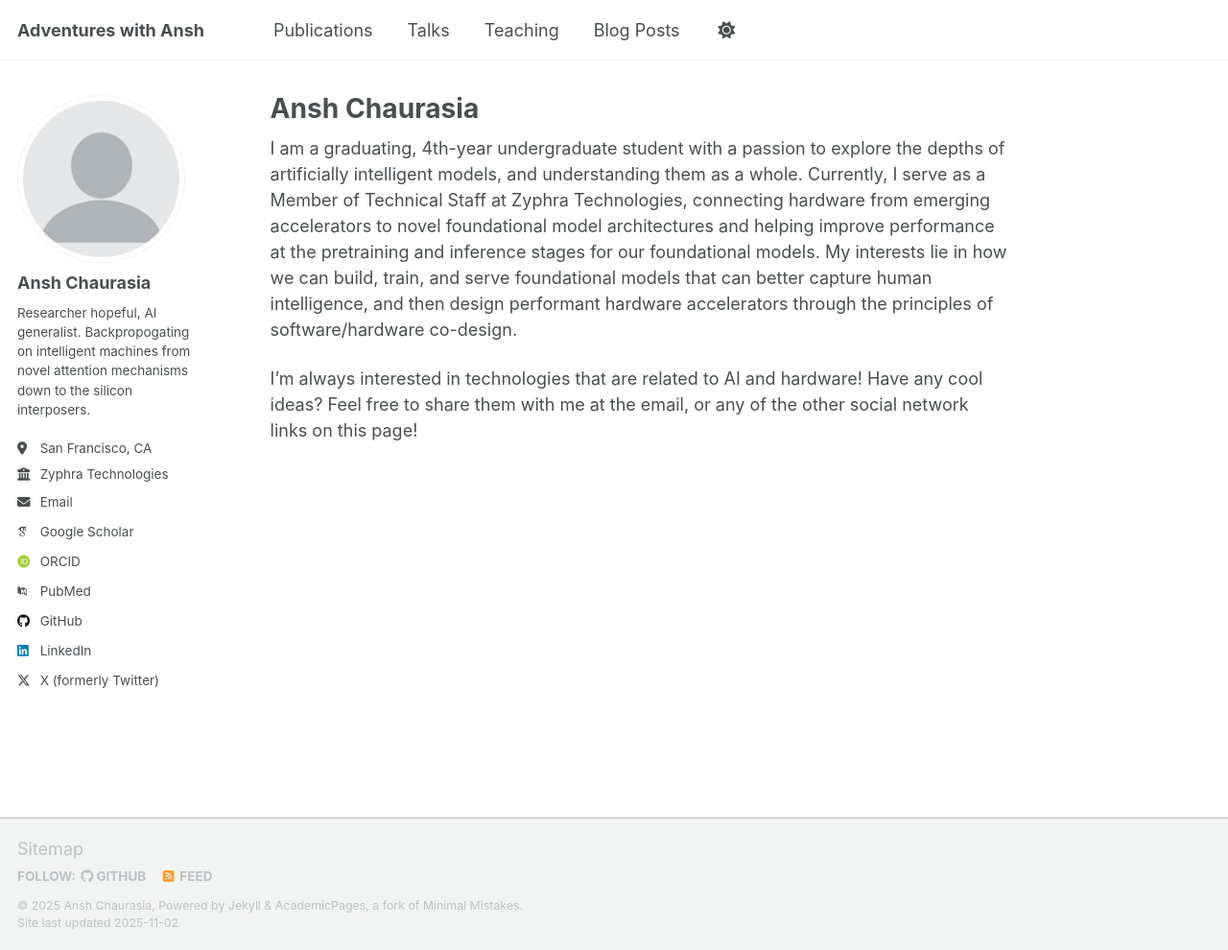
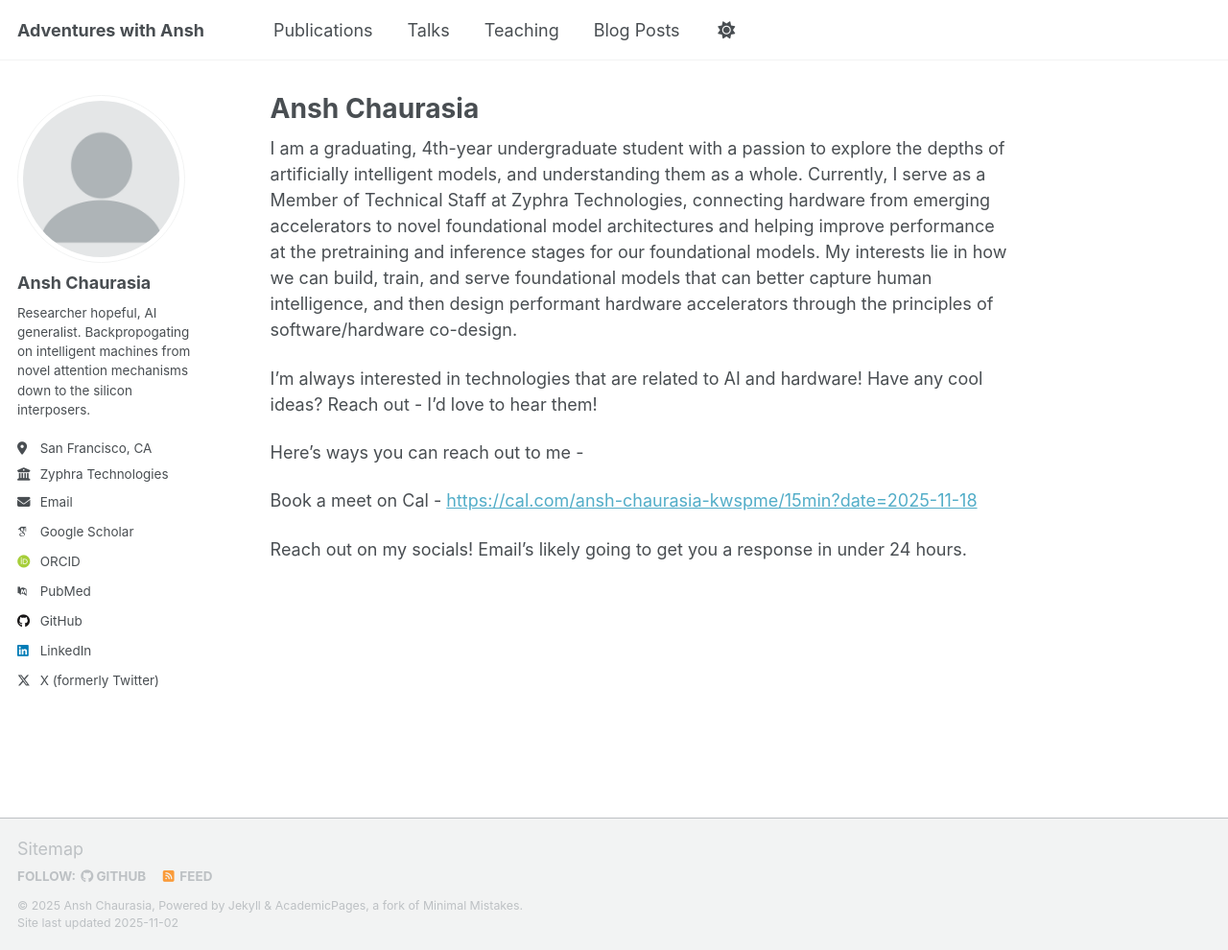
Before and after one commit to AnshKetchum/AnshKetchum.github.io, a Jekyll site: the page built from _pages/about.md, in a window 1280 px wide and 990 px high. Shown: the whole window at 96% size. Built offline with Jekyll 4.4.1, drawn with Linux system fonts in a browser that asks for light colours; some web fonts are replaced; a script that is not in the unit is left out.

Commit message:
Outreach tweaks

```diff
--- a/_pages/about.md
+++ b/_pages/about.md
@@ -9,4 +9,11 @@ redirect_from:
 
 I am a graduating, 4th-year undergraduate student with a passion to explore the depths of artificially intelligent models, and understanding them as a whole. Currently, I serve as a Member of Technical Staff at Zyphra Technologies, connecting hardware from emerging accelerators to novel foundational model architectures and helping improve performance at the pretraining and inference stages for our foundational models. My interests lie in how we can build, train, and serve foundational models that can better capture human intelligence, and then design performant hardware accelerators through the principles of software/hardware co-design.
 
-I'm always interested in technologies that are related to AI and hardware! Have any cool ideas? Feel free to share them with me at the email, or any of the other social network links on this page!
+I'm always interested in technologies that are related to AI and hardware! Have any cool ideas? Reach out - I'd love to hear them!
+
+Here's ways you can reach out to me -
+
+
+Book a meet on Cal - [https://cal.com/ansh-chaurasia-kwspme/15min?date=2025-11-18](https://cal.com/ansh-chaurasia-kwspme/15min?date=2025-11-18)
+
+Reach out on my socials! Email's likely going to get you a response in under 24 hours.
```
